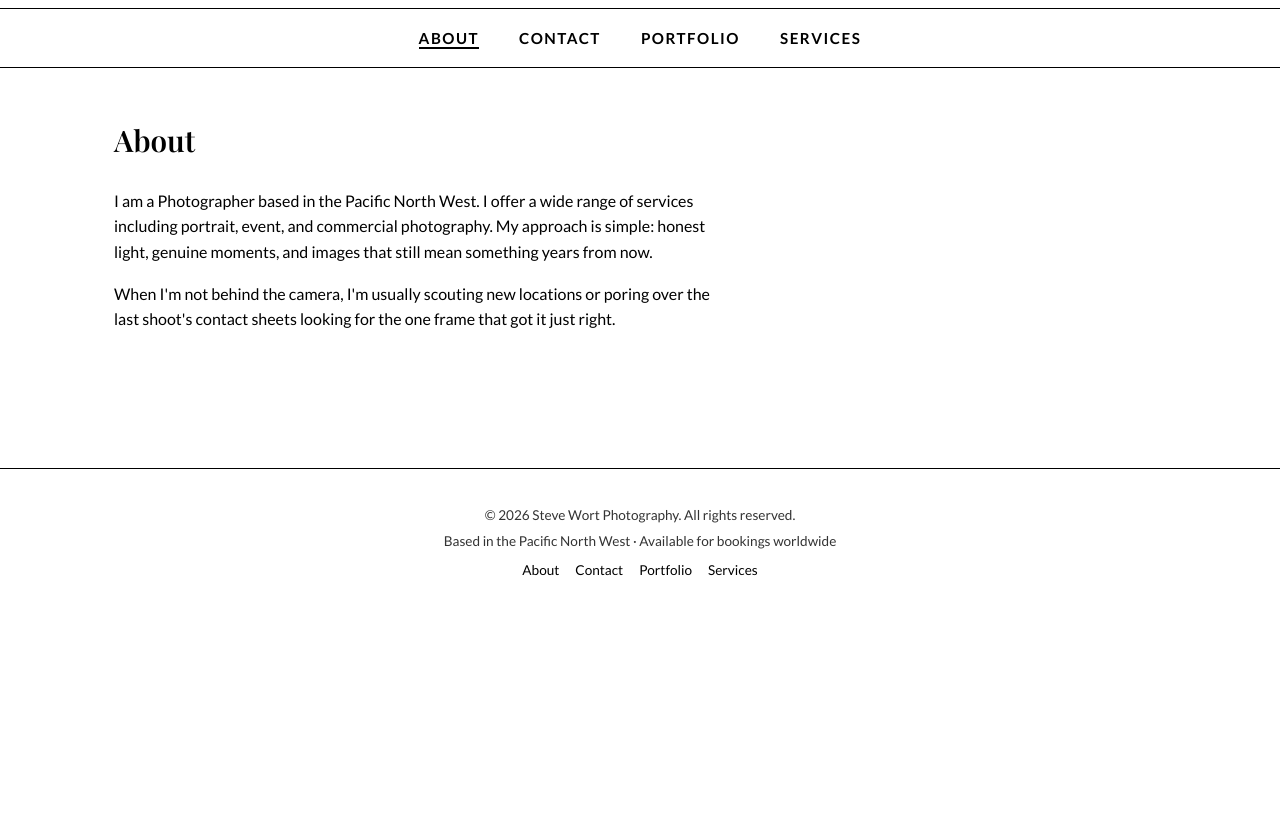
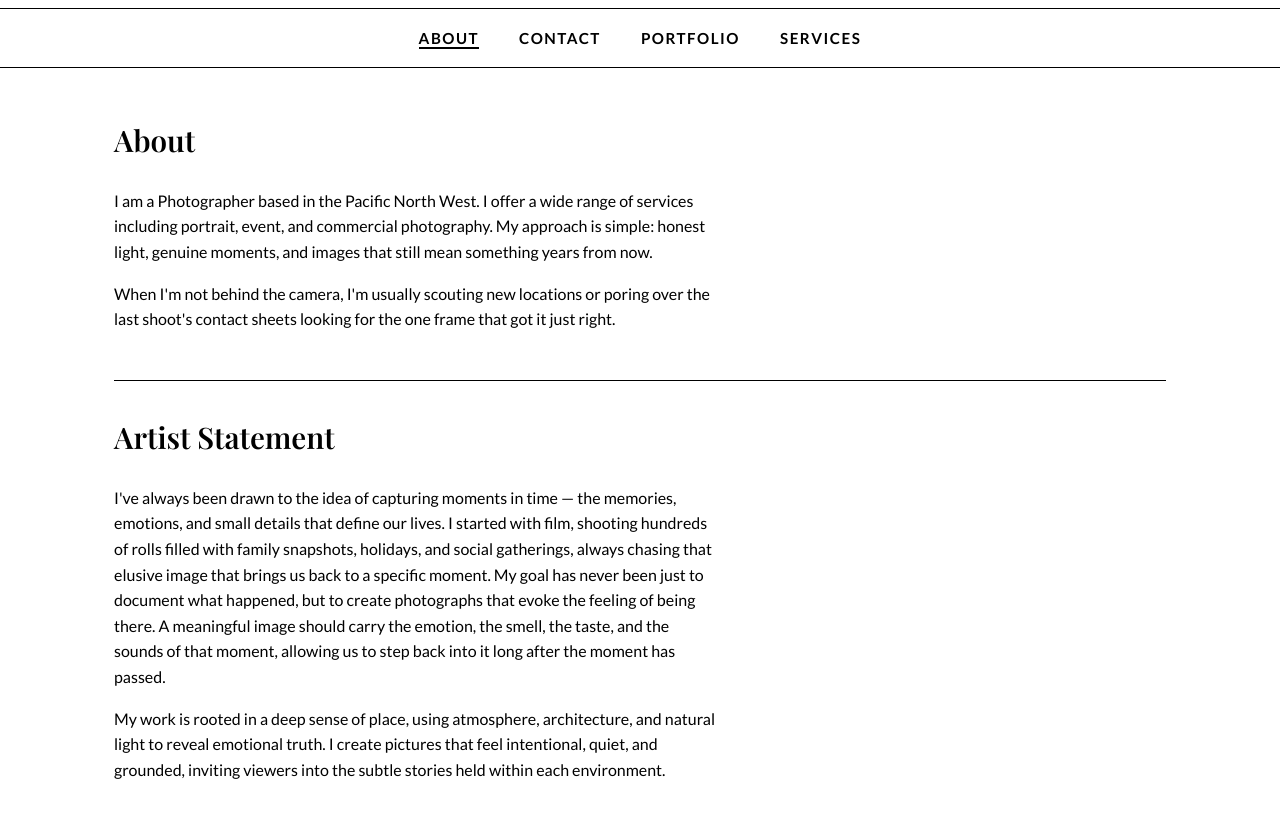
Before and after one commit to StevenWort/SWP-Website, a plain HTML site: page about.html in a window 1280 px wide. Shown: the part 126-952 px from the top of the page. Before the commit the page ends 800 px from the top, so only its background shows below. Drawn offline with nearby package versions, Linux system fonts and the light colour scheme.

Commit message:
Add Artist Statement section to About page
Adds the statement below the bio with an #artist-statement anchor so it
can be linked to directly (about.html#artist-statement).

Co-Authored-By: Claude Opus 5.5 <noreply@anthropic.com>

```diff
--- a/about.html
+++ b/about.html
@@ -25,6 +25,27 @@
       poring over the last shoot's contact sheets looking for the one frame
       that got it just right.
     </p>
+
+    <section id="artist-statement" class="artist-statement">
+      <h2>Artist Statement</h2>
+      <p>
+        I've always been drawn to the idea of capturing moments in time — the
+        memories, emotions, and small details that define our lives. I started
+        with film, shooting hundreds of rolls filled with family snapshots,
+        holidays, and social gatherings, always chasing that elusive image that
+        brings us back to a specific moment. My goal has never been just to
+        document what happened, but to create photographs that evoke the
+        feeling of being there. A meaningful image should carry the emotion,
+        the smell, the taste, and the sounds of that moment, allowing us to
+        step back into it long after the moment has passed.
+      </p>
+      <p>
+        My work is rooted in a deep sense of place, using atmosphere,
+        architecture, and natural light to reveal emotional truth. I create
+        pictures that feel intentional, quiet, and grounded, inviting viewers
+        into the subtle stories held within each environment.
+      </p>
+    </section>
   </main>
 
   <footer id="site-footer" class="site-footer"></footer>
--- a/css/style.css
+++ b/css/style.css
@@ -110,6 +110,12 @@ main h2 {
 main p {
   font-size: 1rem;
   max-width: 65ch;
+}
+
+.artist-statement {
+  margin-top: 3rem;
+  padding-top: 2rem;
+  border-top: 1px solid var(--color-line);
 }
 
 .hero {
```
